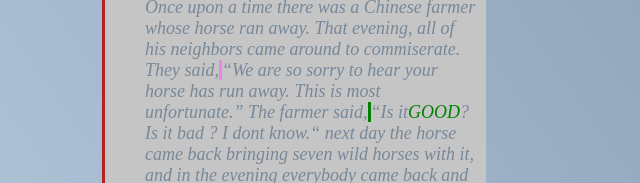
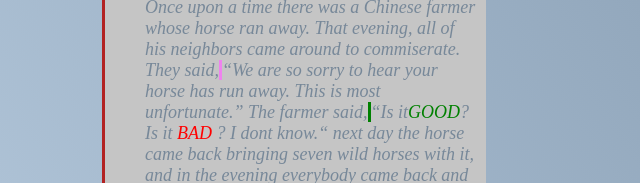
Before and after one commit to Hartiel-Tanguy/progressive-enhancement, a plain HTML site: page index.html in a window 1280 px wide. Shown: the part 1180-1363 px from the top of the page, 571-1211 px from the left. Drawn offline with Linux system fonts and the light colour scheme.

Commit message:
correction erreur

```diff
--- a/index.html
+++ b/index.html
@@ -61,7 +61,7 @@
 
 <blockquote>
 <p>
-  <span class="citation"> Once upon a time there was a Chinese farmer whose horse ran away. That evening, all of his neighbors came around to commiserate. They said,<em class="villageois">“We are so sorry to hear your horse has run away. This is most unfortunate.”</em> The farmer said,<em class="fermié"></em>“Is it<span class="good">good</span>? Is it <span class=""bad">bad</span> ? I dont know.“</em> next day the horse came back bringing seven wild horses with it, and in the evening everybody came back and said,<em class="villageois"> “Oh, isn’t that lucky. What a great turn of events. You now have eight horses!”</em> The farmer again said,<em class="fermié">“Is it <span class="good"> good</span>? Is it<span class="bad"> bad</span>? I don't know.”</em>
+  <span class="citation"> Once upon a time there was a Chinese farmer whose horse ran away. That evening, all of his neighbors came around to commiserate. They said,<em class="villageois">“We are so sorry to hear your horse has run away. This is most unfortunate.”</em> The farmer said,<em class="fermié"></em>“Is it<span class="good">good</span>? Is it <span class="bad">bad</span> ? I dont know.“</em> next day the horse came back bringing seven wild horses with it, and in the evening everybody came back and said,<em class="villageois"> “Oh, isn’t that lucky. What a great turn of events. You now have eight horses!”</em> The farmer again said,<em class="fermié">“Is it <span class="good"> good</span>? Is it<span class="bad"> bad</span>? I don't know.”</em>
 </span> </p>
 <p>
    <span class="citation">The following day his son tried to break one of the horses, and while riding it, he was thrown and broke his leg. The neighbors then said,<em class="villageois">“Oh dear, that’s too <span class="bad"> bad</span>,” </em>and the farmer responded,<em class="fermié">“Is it <span class="good">good</span>? Is it <span class="bad"> bad</span>? I don't know.”</em> The next day the conscription officers came around to conscript people into the army, and they rejected his son because he had a broken leg. Again all the neighbors came around and said,<em class="villageois">“Isn’t that great!”</em>Again, he said,<em class="fermié">“Is it <span class="good"> good</span>? Is it<span class="bad"> bad</span>? I don't know.”</em>
```
